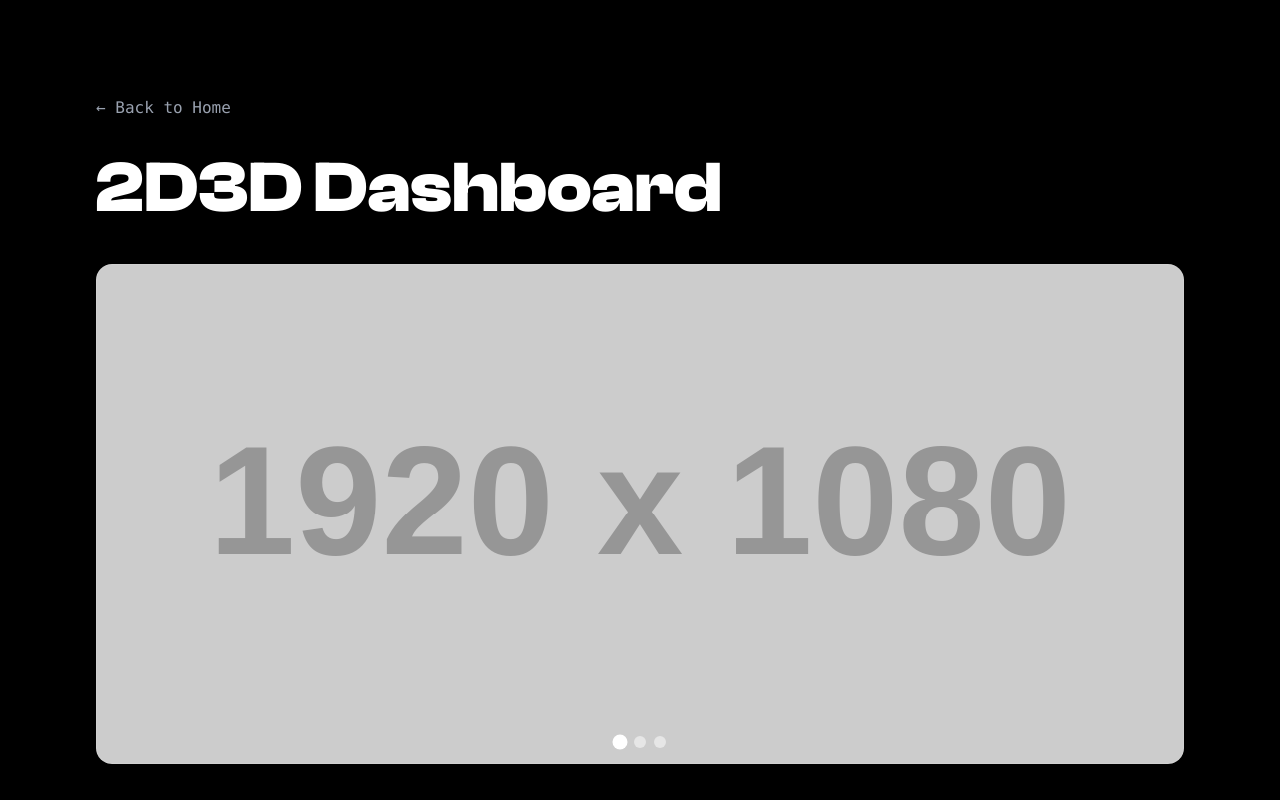
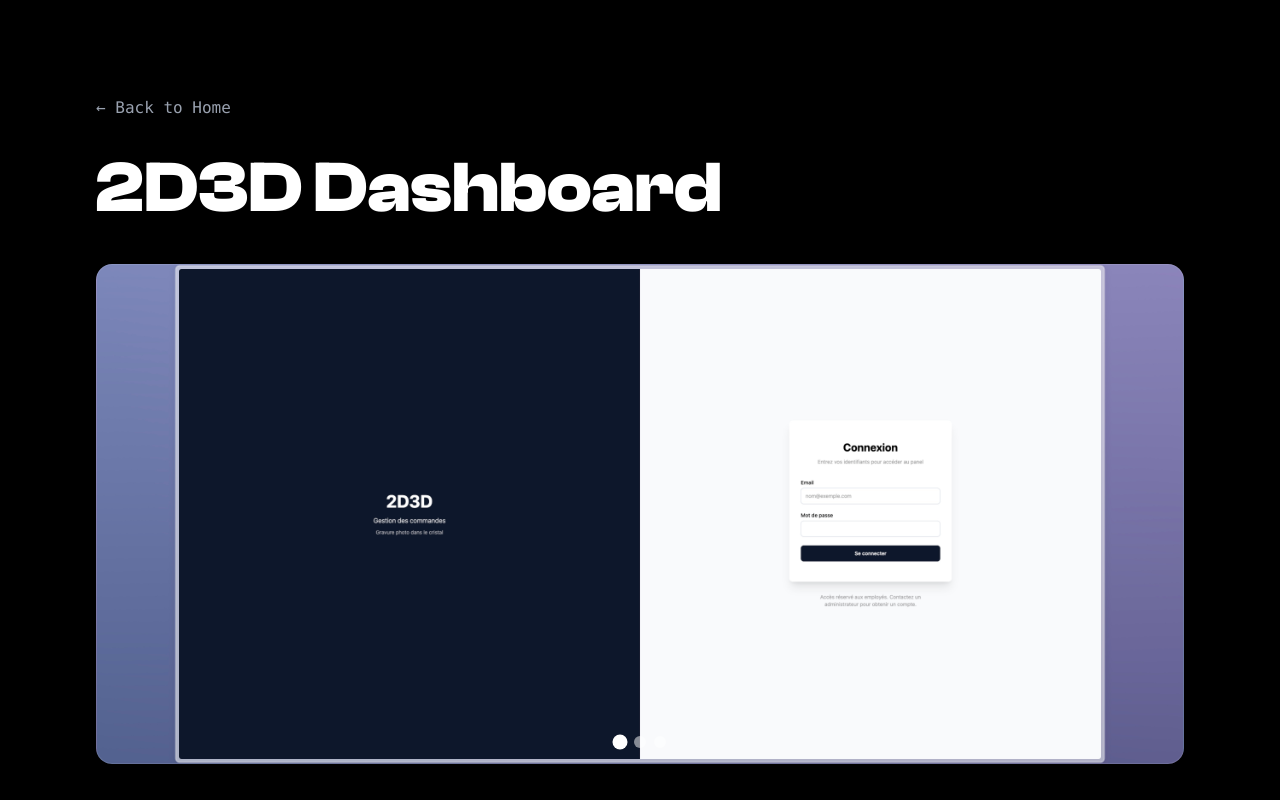
Before and after one commit to redasnkrs/Portfolio., a React (Vite) app: page /project/2d3d-dashboard in a window 1280 px wide. Shown: the top 800 px of the page. Built offline with nearby package versions, Linux system fonts and the light colour scheme.

Commit message:
fix: correct project image paths to fix black screen in project details

```diff
--- a/src/data/projects.ts
+++ b/src/data/projects.ts
@@ -59,7 +59,7 @@ export const projects: Project[] = [
       "A complex internal tool built for managing the production and sales workflow of 2D/3D crystal engraving. This dashboard allows resellers to place orders, track production status, and manage their invoices. It features data visualization for sales trends and a robust user permission system.",
     technologies: ["Next.js", "React", "TypeScript", "NodeJs"],
     images: [
-      "https://placehold.co/1920x1080/1a1a1a/FFF?text=Dashboard+Main",
+      "/assets/dashboard/D3D_dashboard.jpeg",
       "https://placehold.co/1920x1080/2a2a2a/FFF?text=Sales+Analytics",
       "https://placehold.co/1920x1080/3a3a3a/FFF?text=Order+Management",
     ],
```
Also changed, not shown: public/assets/dashboard/D3D_dashboard.jpeg (added).
